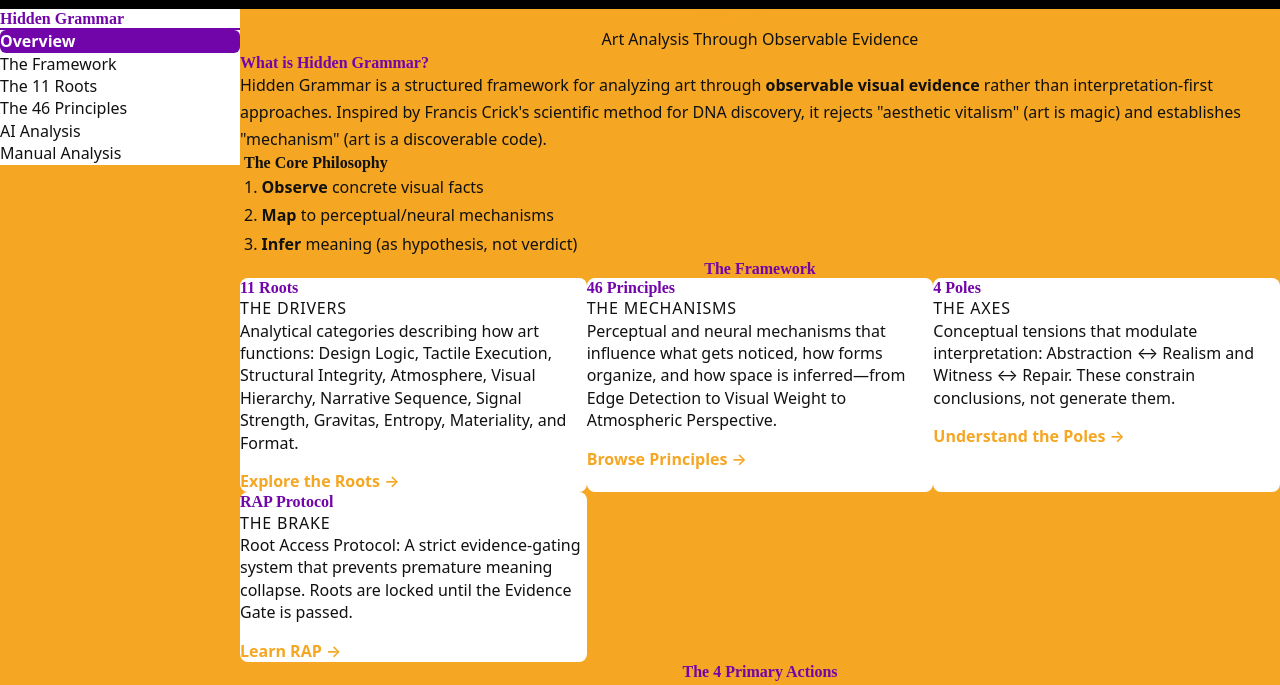
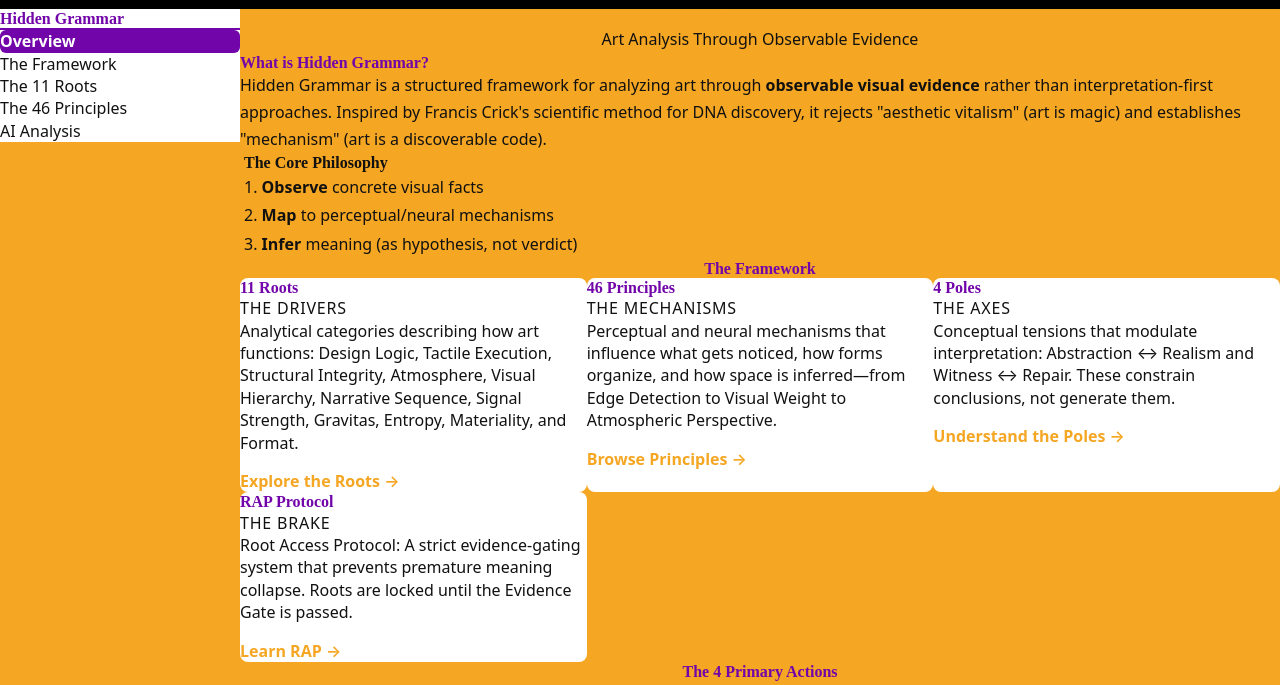
Before and after one commit to alanjust/artistsarejerks-astro, an Astro site: page /hidden-grammar in a window 1280 px wide. Shown: the part 59-744 px from the top of the page. Built offline with nearby package versions, Linux system fonts and the light colour scheme; Astro itself is replaced by a stand-in of ours; a web font is replaced by a local one.

Commit message:
Hide Manual Analysis link from navigation menu
Co-Authored-By: Claude Sonnet 4.5 <noreply@anthropic.com>

```diff
--- a/src/components/HiddenGrammarNav.astro
+++ b/src/components/HiddenGrammarNav.astro
@@ -7,7 +7,7 @@ const navItems = [
   { label: 'The 11 Roots', href: '/hidden-grammar/roots' },
   { label: 'The 46 Principles', href: '/hidden-grammar/principles' },
   { label: 'AI Analysis', href: '/hidden-grammar/ai-analyze' },
-  { label: 'Manual Analysis', href: '/hidden-grammar/analyze' },
+  // { label: 'Manual Analysis', href: '/hidden-grammar/analyze' },
 ];
 ---
 
```
